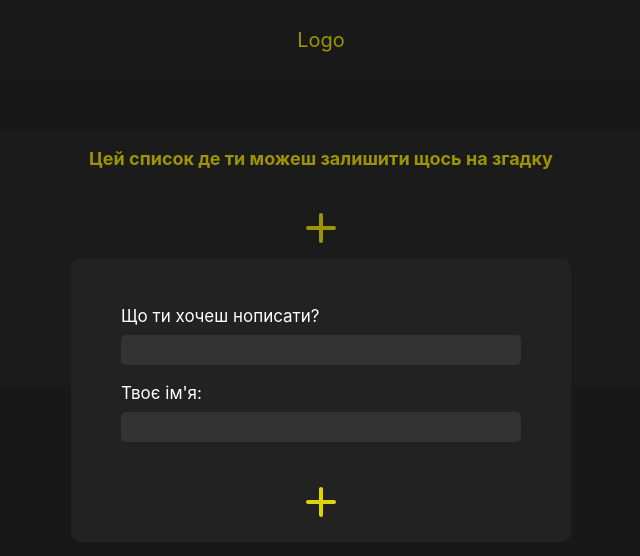
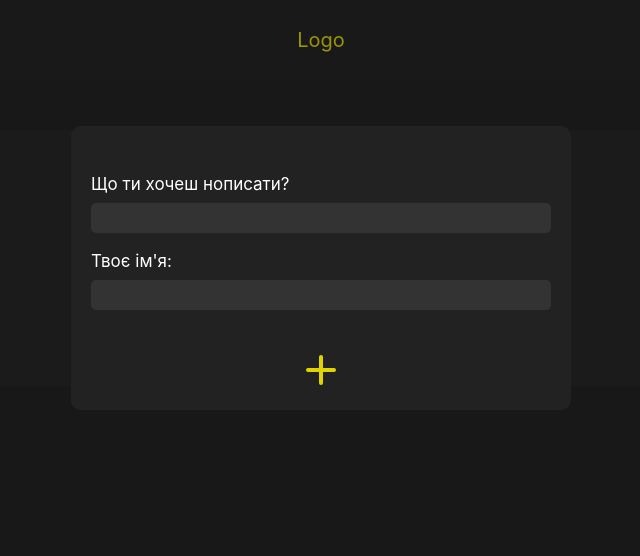
Before and after one commit to labCap/bulb-of-time, a React (Create React App) app: page / in a window 1280 px wide. Both pictures are taken after a click on the button 640 px from the left and 228 px from the top of the page. Shown: the top 556 px of the page, without its empty margins (319-959 px from the left). Built offline with nearby package versions, Linux system fonts and the light colour scheme.

Commit message:
bag-fix + adaptive

```diff
--- a/src/components/rating/rating.jsx
+++ b/src/components/rating/rating.jsx
@@ -37,7 +37,10 @@ export const Rating = () => {
 
 					<button
 						className="rating__add-mess"
-						onClick={() => setOpenInputBox(!openInputBox)}
+						onClick={() => {
+							setOpenInputBox(true);
+							document.body.classList.add("lock");
+						}}
 					></button>
 
 					<div
@@ -72,6 +75,7 @@ export const Rating = () => {
 						className={openInputBox ? "overlay open" : "overlay"}
 						onClick={() => {
 							setOpenInputBox(false);
+							document.body.classList.remove("lock");
 						}}
 					></div>
 
--- a/src/components/rating/rating.scss
+++ b/src/components/rating/rating.scss
@@ -48,13 +48,15 @@
 	}
 
 	&__input-box {
-		width: 500px;
+		width: 100%;
+		max-width: 500px;
+		min-width: 300px;
 		background-color: #222;
 		border-radius: 10px;
 		overflow: hidden;
 		position: absolute;
 		z-index: 10;
-		top: 50%;
+		// top: 50%;
 		left: 50%;
 		transform: translate(-50%, -50%);
 
@@ -97,7 +99,7 @@
 	}
 
 	&__input-box-inner {
-		padding: 50px 50px 20px;
+		padding: 50px 20px 20px;
 		display: flex;
 		flex-direction: column;
 	}
--- a/src/index.scss
+++ b/src/index.scss
@@ -8,6 +8,10 @@ body {
 	-webkit-font-smoothing: antialiased;
 	-moz-osx-font-smoothing: grayscale;
 	// height: 100%;
+
+	&.lock {
+		overflow: hidden;
+	}
 }
 
 code {
```
